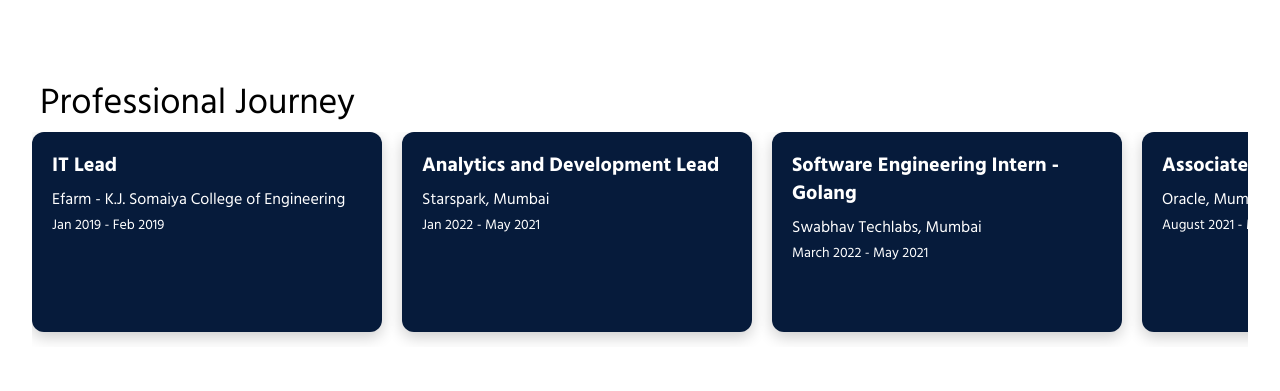
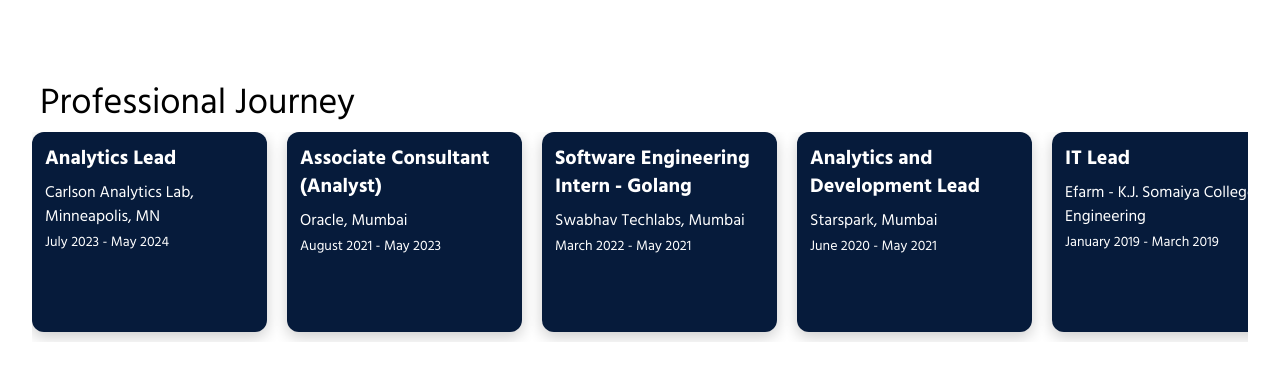
Before and after one commit to Ameya-20/PortfolioAmeya, a Next.js app: page / in a window 1280 px wide. Shown: the part 800-1191 px from the top of the page. Built offline with nearby package versions, Linux system fonts and the light colour scheme.

Commit message:
Added new feature and fixed bugs

```diff
--- a/components/Journey.js
+++ b/components/Journey.js
@@ -11,14 +11,14 @@
 const Journey = () => {
   const timeline = [
     {
-      role: "IT Lead",
-      company: "Efarm - K.J. Somaiya College of Engineering",
-      date: "Jan 2019 - Feb 2019",
+      role: "Analytics Lead",
+      company: "Carlson Analytics Lab, Minneapolis, MN",
+      date: "July 2023 - May 2024",
     },
     {
-      role: "Analytics and Development Lead",
-      company: "Starspark, Mumbai",
-      date: "Jan 2022 - May 2021",
+      role: "Associate Consultant (Analyst)",
+      company: "Oracle, Mumbai",
+      date: "August 2021 - May 2023",
     },
     {
       role: "Software Engineering Intern - Golang",
@@ -26,14 +26,14 @@
       date: "March 2022 - May 2021",
     },
     {
-      role: "Associate Consultant (Analyst)",
-      company: "Oracle, Mumbai",
-      date: "August 2021 - May 2023",
+      role: "Analytics and Development Lead",
+      company: "Starspark, Mumbai",
+      date: "June 2020 - May 2021",
     },
     {
-      role: "Analytics Lead",
-      company: "Carlson Analytics Lab, Minneapolis, MN",
-      date: "July 2023 - May 2024",
+      role: "IT Lead",
+      company: "Efarm - K.J. Somaiya College of Engineering",
+      date: "January 2019 - March 2019",
     },
   ];
 
@@ -69,7 +69,7 @@
       <div className={styles.scrollContainer}>
           {timeline.map((item, index) => (
           <div key={index} className={styles.timelineCard}
-          style={{ height: "200px", width: "350px" }}>
+          style={{ height: "200px", width: "235px" }}>
             <h2 className="text-xl font-bold">{item.role}</h2>
             <p className="text-md mt-2">{item.company}</p>
             <p className="text-sm mt-1">{item.date}</p>
--- a/components/Skills.js
+++ b/components/Skills.js
@@ -30,9 +30,9 @@
       infinite: true,
       speed: 800,
       slidesToShow: 6, // Show 3 slides on large screens
-      slidesToScroll: 3,
+      slidesToScroll: 1,
       autoplay: true, // Enables autoplay
-      autoplaySpeed: 1500, // Speed of autoplay in milliseconds
+      autoplaySpeed: 1000, // Speed of autoplay in milliseconds
       responsive: [
         {
           breakpoint: 1024,
@@ -49,7 +49,7 @@
       ]
     };
   return (
-    <div className="skills-section mt-10 laptop:mt-20 p-5">
+    <div className="skills-section mt-10 laptop:mt-20">
       <h2 className="text-xl tablet:text-4xl laptop:text-4xl laptopl:text-4xl p-1 tablet:p-2 text-bold w-full laptop:w-4/5 ">
       Skills
       </h2>
--- a/data/portfolio.json
+++ b/data/portfolio.json
@@ -94,7 +94,7 @@
 
 
       "education1": {
-        "universityName": "Carlson School of Management, University of Minnesota",
+        "universityName": "Carlson School of Management, University of Minnesota, Twin Cities",
         "universityDate": "Master of Science in Business Analytics - 2024",
         "universityPara": "Coursework - Advanced AI, Big Data, Advanced Statistics, Python Programming, Exploratory and Predictive Analytics"
       },
--- a/styles/Journey.module.css
+++ b/styles/Journey.module.css
@@ -4,7 +4,7 @@
   scroll-snap-type: x mandatory;
   -webkit-overflow-scrolling: touch;
   gap: 20px;
-  padding-bottom: 15px;
+  padding-bottom: 10px;
   scrollbar-width: thin;
   scrollbar-color: #888 transparent;
 }
@@ -13,7 +13,7 @@
   flex-shrink: 0;
   width: 250px; /* Updated width */
   min-height: 180px;
-  padding: 20px;
+  padding: 13px;
   background-color: #061b3b;
   color: white;
   border-radius: 12px;
```
